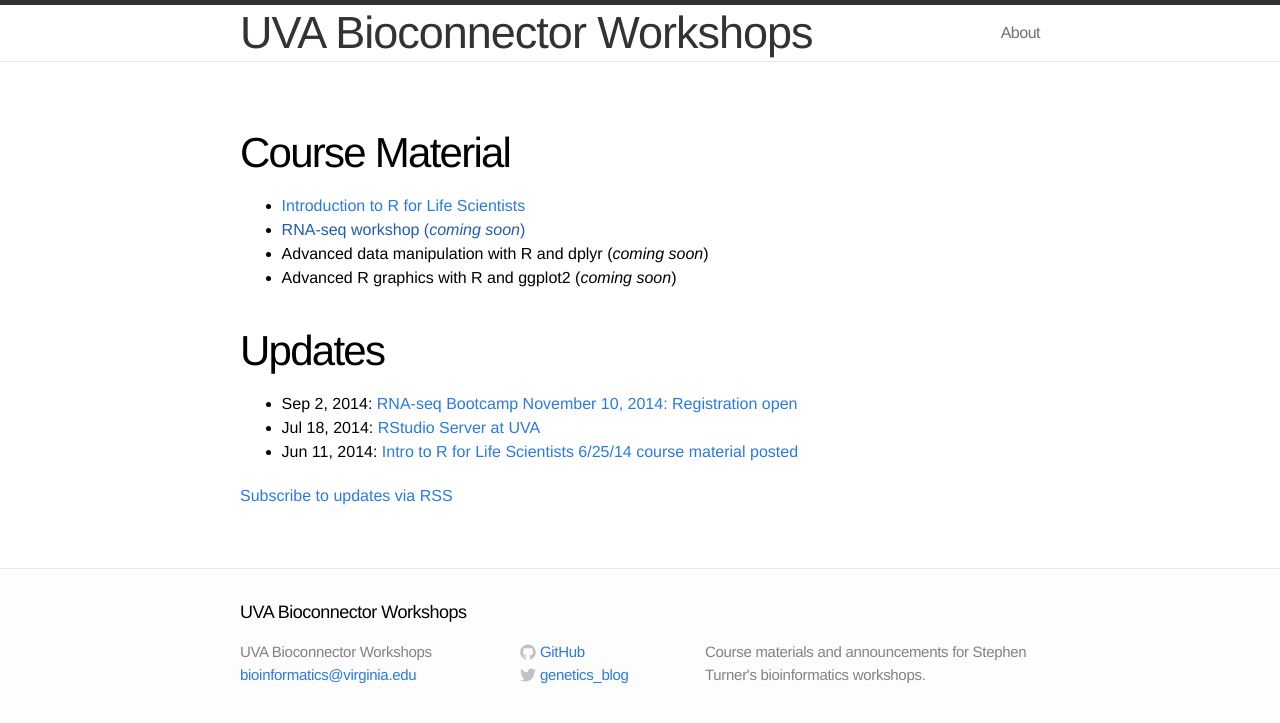
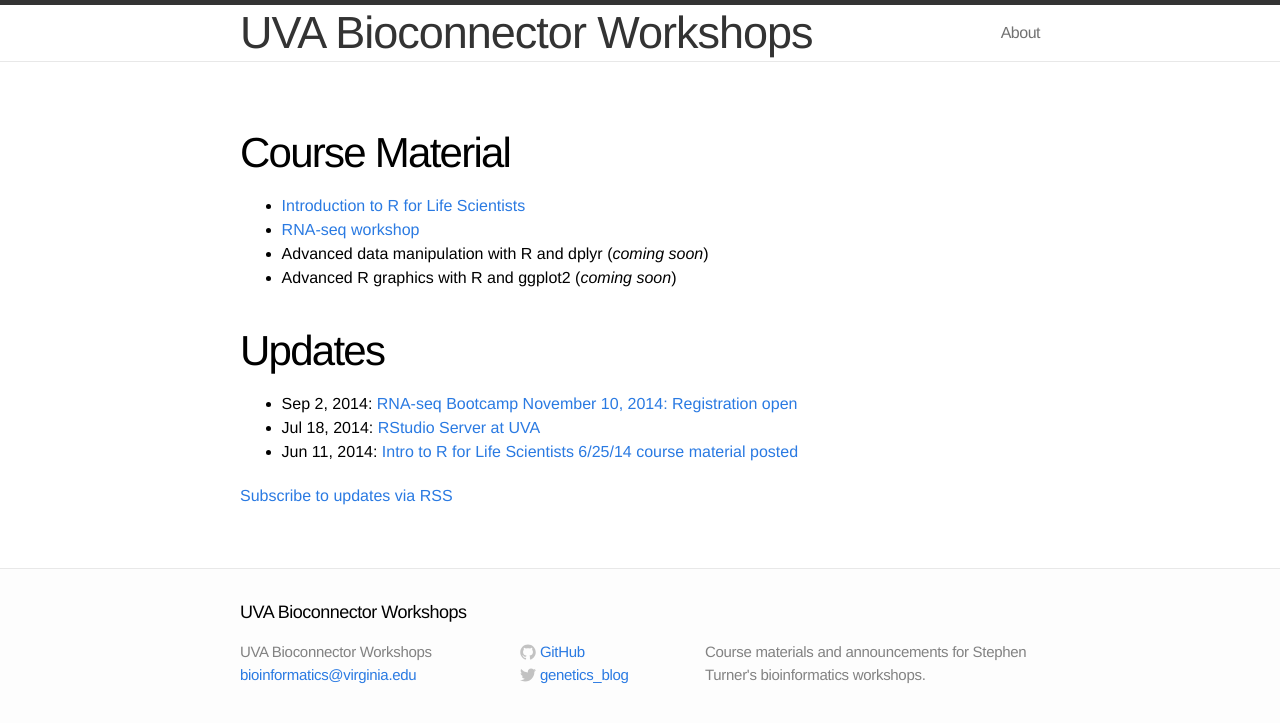
Before and after one commit to bioconnector/workshops2015, a Jekyll site: the page built from index.md, in a window 1280 px wide. Shown: the top 723 px of the page. Built offline with Jekyll 4.4.1, drawn with Linux system fonts in a browser that asks for light colours; Markdown is read by kramdown in place of the engine named in the settings.

Commit message:
added link to rna-seq intro main page

```diff
--- a/index.md
+++ b/index.md
@@ -5,7 +5,7 @@
 # Course Material
 
 * [Introduction to R for Life Scientists](lessons/intro-r-lifesci/)
-* [RNA-seq workshop (*coming soon*)]()
+* [RNA-seq workshop](lessons/rnaseq-1day/)
 * Advanced data manipulation with R and dplyr (*coming soon*)
 * Advanced R graphics with R and ggplot2 (*coming soon*)
 
```
